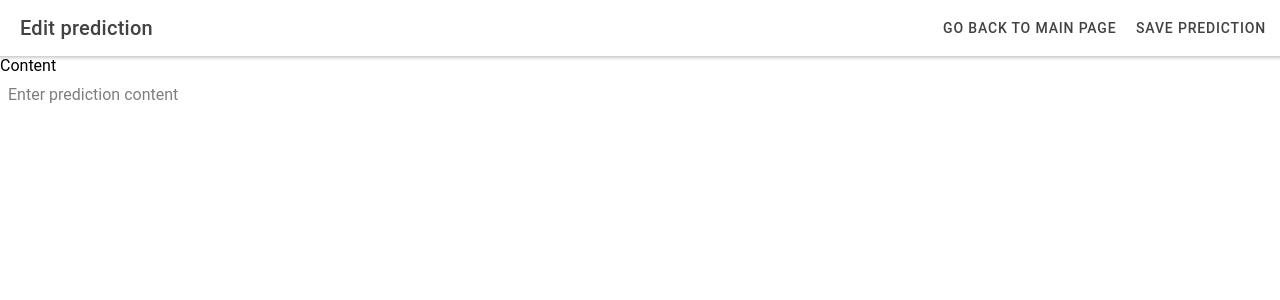
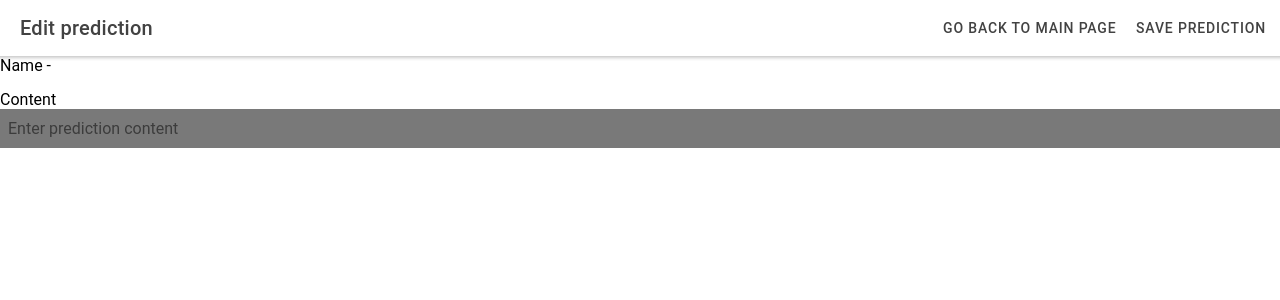
Before and after one commit to GhermanCristian/Sem5_Mobile, a React (Create React App) app in the folder Formula1Predictor/Client/: page /prediction in a window 1280 px wide. Shown: the top 300 px of the page. Built offline with nearby package versions, Linux system fonts and the light colour scheme; no server answers.

Commit message:
Lab 1 Minor design changes in the prediction edit page

```diff
--- a/Formula1Predictor/Client/src/PredictionEdit.tsx
+++ b/Formula1Predictor/Client/src/PredictionEdit.tsx
@@ -6,7 +6,7 @@ import {
     IonHeader,
     IonInput, IonLabel,
     IonLoading,
-    IonPage,
+    IonPage, IonRow,
     IonTitle,
     IonToolbar
 } from '@ionic/react';
@@ -54,8 +54,10 @@ const PredictionEdit: React.FC<PredictionEditProps> = ({history, match}) => {
                 </IonToolbar>
             </IonHeader>
             <IonContent>
+                <IonLabel>Name - {prediction?.name}</IonLabel>
+                <IonRow style={{height: "15px"}}></IonRow>
                 <IonLabel>Content</IonLabel>
-                <IonInput placeholder="Enter prediction content" value={text} onIonChange={elem => setText(elem.detail.value || '')}/>
+                <IonInput style={{backgroundColor: "#797979"}} placeholder="Enter prediction content" value={text} onIonChange={elem => setText(elem.detail.value || '')}/>
                 <IonLoading isOpen={saving}/>
                 {savingError && (
                     <div>{savingError.message || 'Failed to save prediction'}</div>
```
